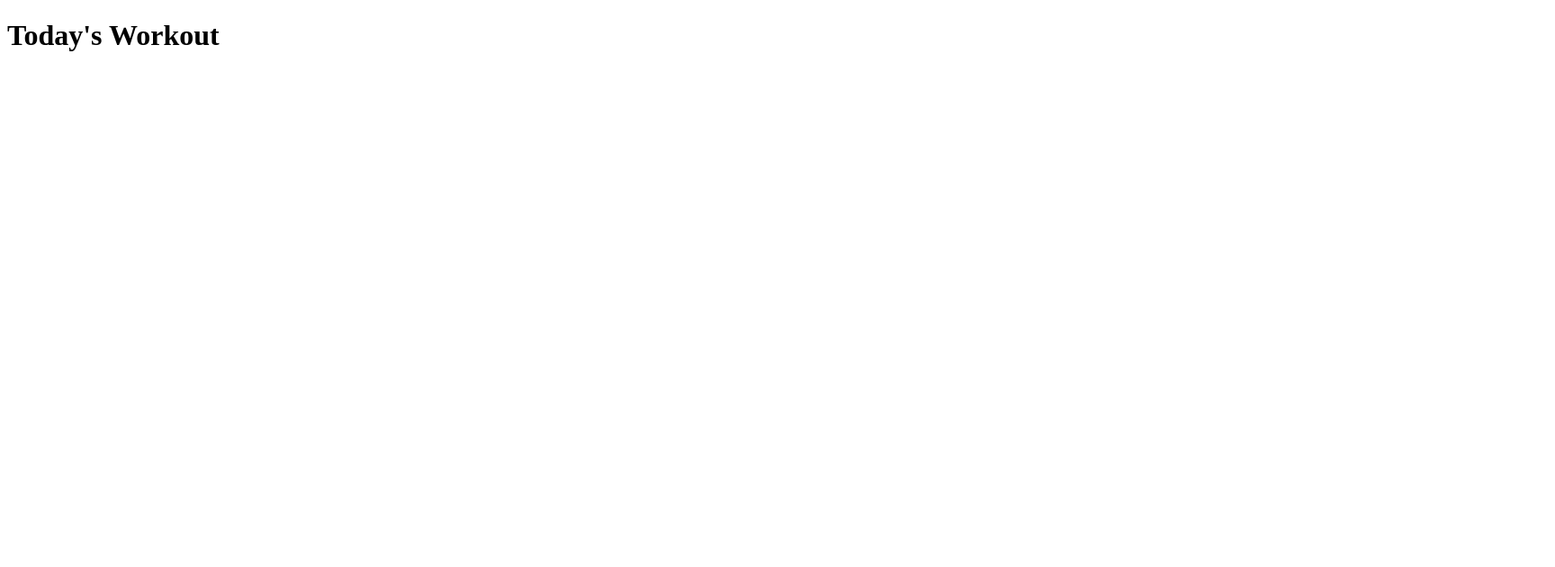
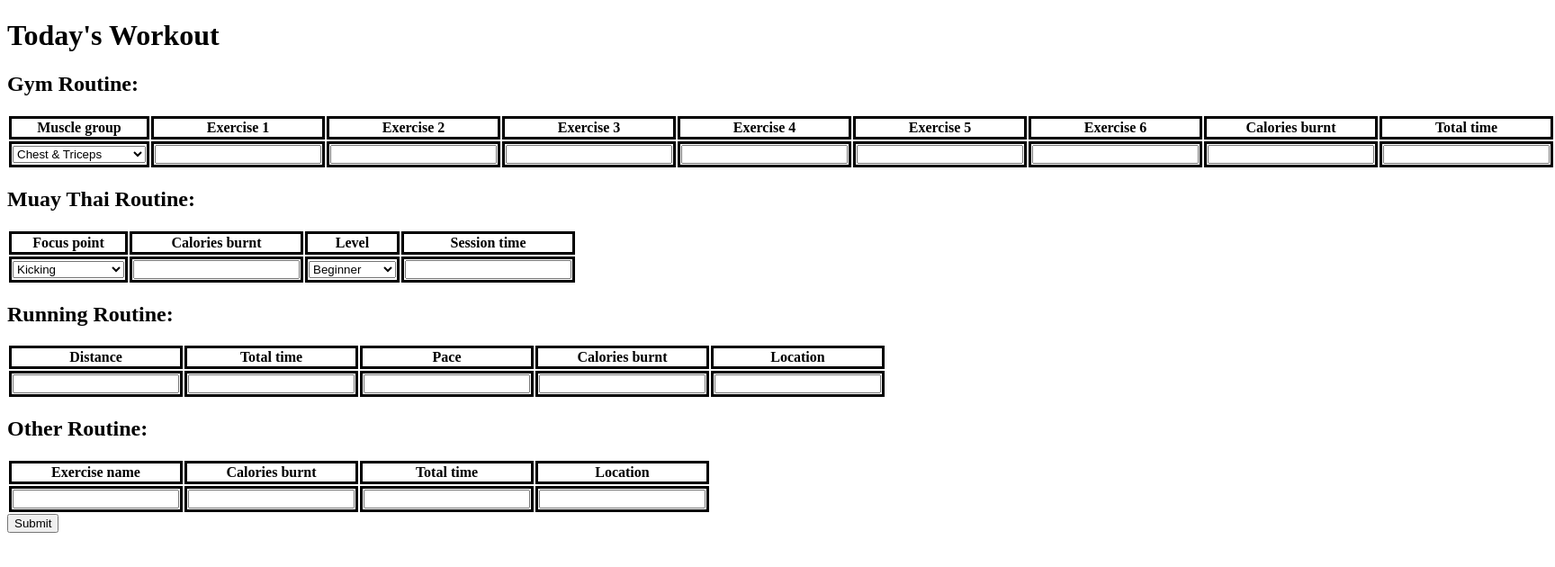
Before and after one commit to MTAN2802/Fitness_diary, a plain HTML site: page workout.html in a window 1280 px wide. Shown: the whole page at 90% size, 1728 px wide, since content can reach past the window. Drawn offline with Linux system fonts and the light colour scheme.

Commit message:
Created workout tables

```diff
--- /dev/null
+++ b/workout.css
@@ -0,0 +1,4 @@
+td, th{
+    border-style: solid;
+    row-gap: 0;
+}
--- a/workout.html
+++ b/workout.html
@@ -3,14 +3,120 @@
 <head>
     <meta charset="UTF-8">
     <meta name="viewport" content="width=device-width, initial-scale=1.0">
+    <link rel="stylesheet" href="workout.css">
     <title>Today's Workout</title>
 </head>
 <body>
     <h1>Today's Workout</h1>
-    <div>
+    <!--Table for Gym workout-->
+    <div id="gymroutine">
+        <h2>Gym Routine:</h2>
         <table>
-
+            <tr>
+                <th>Muscle group</th>
+                <th>Exercise 1</th>
+                <th>Exercise 2</th>
+                <th>Exercise 3</th>
+                <th>Exercise 4</th>
+                <th>Exercise 5</th>
+                <th>Exercise 6</th>
+                <th>Calories burnt</th>
+                <th>Total time</th>
+            </tr>
+            <tr>
+                <td>
+                    <select name="musclegroup" id="musclegroup">
+                        <option value="chest">Chest & Triceps</option>
+                        <option value="shoulders">Shoulders & Triceps</option>
+                        <option value="uback">Upper Back & Biceps</option>
+                        <option value="lback">Lower Back & Biceps</option>
+                        <option value="legs">Legs & Arms</option>
+                    </select>
+                </td>
+                <td><input type="text" id="exercise1" name="exercise1"></td>
+                <td><input type="text" id="exercise2" name="exercise2"></td>
+                <td><input type="text" id="exercise3" name="exercise3"></td>
+                <td><input type="text" id="exercise4" name="exercise4"></td>
+                <td><input type="text" id="exercise5" name="exercise5"></td>
+                <td><input type="text" id="exercise6" name="exercise6"></td>
+                <td><input type="text" id="calories" name="calories"></td>
+                <td><input type="text" id="time" name="time"></td>
+            </tr>
         </table>
     </div>
+    <!--Table for Muay Thai workout-->
+    <div id="muaythairoutine">
+        <h2>Muay Thai Routine:</h2>
+        <table>
+            <tr>
+                <th>Focus point</th>
+                <th>Calories burnt</th>
+                <th>Level</th>
+                <th>Session time</th>
+            </tr>
+            <tr>
+                <td>
+                    <select name="focuspoint" id="focuspoint">
+                        <option value="kicking">Kicking</option>
+                        <option value="boxing">Boxing</option>
+                        <option value="knees">Knees</option>
+                        <option value="teeps">Teeps</option>
+                        <option value="elbows">Elbows</option>
+                        <option value="clinching">Clinching</option>
+                        <option value="padwork">General padwork</option>
+                    </select>
+                </td>
+                <td><input type="text" id="calories" name="calories"></td>
+                <td>
+                    <select name="level" id="level">
+                        <option value="beginner">Beginner</option>
+                        <option value="intermediate">Intermediate</option>
+                        <option value="advanced">Advanced</option>
+                        <option value="alllevels">All levels</option>
+                    </select>
+                </td>
+                <td><input type="text" id="sessiontime" name="sessiontime"></td>
+            </tr>
+        </table>
+    </div>
+    <!--Table for running workout-->
+    <div id="runningroutine">
+        <h2>Running Routine:</h2>
+        <table>
+            <tr>
+                <th>Distance</th>
+                <th>Total time</th>
+                <th>Pace</th>
+                <th>Calories burnt</th>
+                <th>Location</th>
+            </tr>
+            <tr>
+                <td><input type="text" id="distance" name="distance"></td>
+                <td><input type="text" id="time" name="time"></td>
+                <td><input type="text" id="pace" name="pace"></td>
+                <td><input type="text" id="calories" name="calories"></td>
+                <td><input type="text" id="location" name="location"></td>
+            </tr>
+        </table>
+    </div>
+    <!--Table for other workout-->
+    <div id="otherroutine">
+        <h2>Other Routine:</h2>
+        <table>
+            <tr>
+                <th>Exercise name</th>
+                <th>Calories burnt</th>
+                <th>Total time</th>
+                <th>Location</th>
+            </tr>
+            <tr>
+                <td><input type="text" id="name" name="name"></td>
+                <td><input type="text" id="calories" name="calories"></td>
+                <td><input type="text" id="time" name="time"></td>
+                <td><input type="text" id="location" name="location"></td>
+            </tr>
+        </table>
+    </div>
+    <input type="submit" id="submit" value="Submit">
 </body>
 </html>
```
